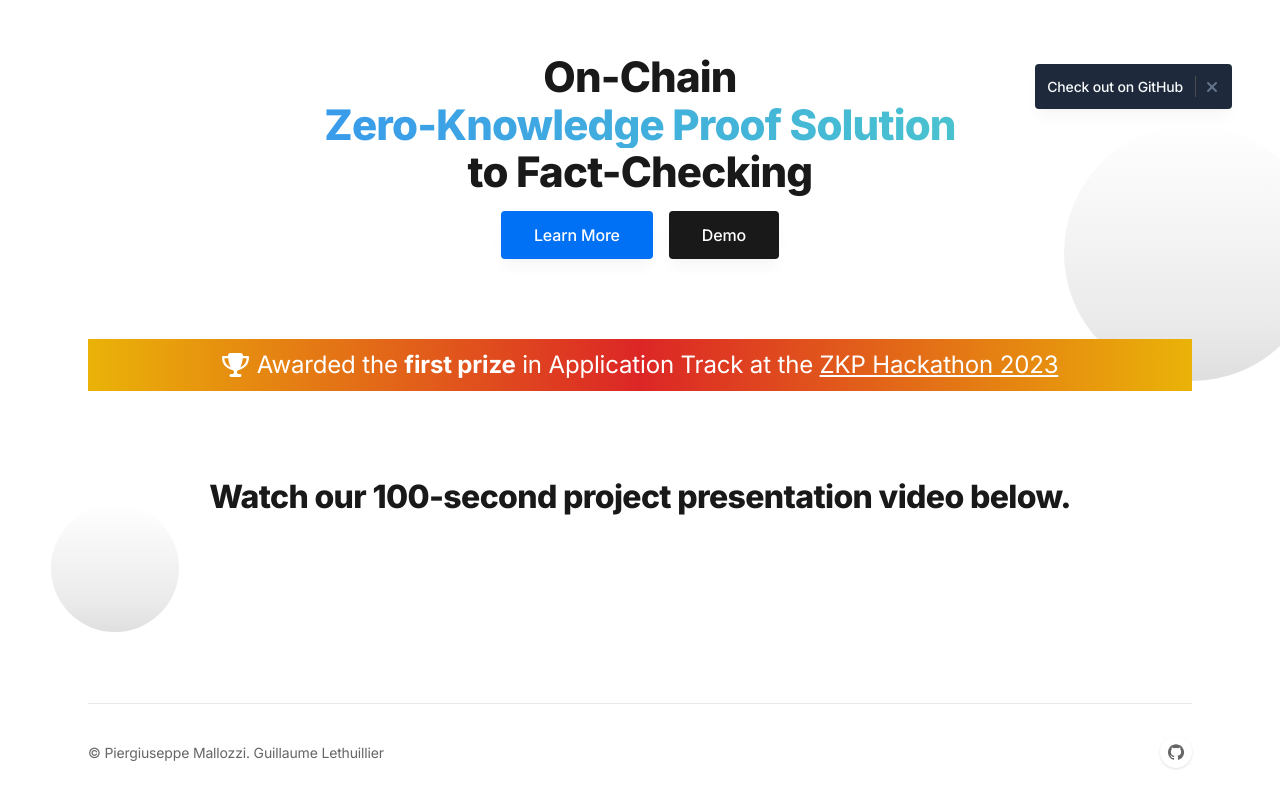
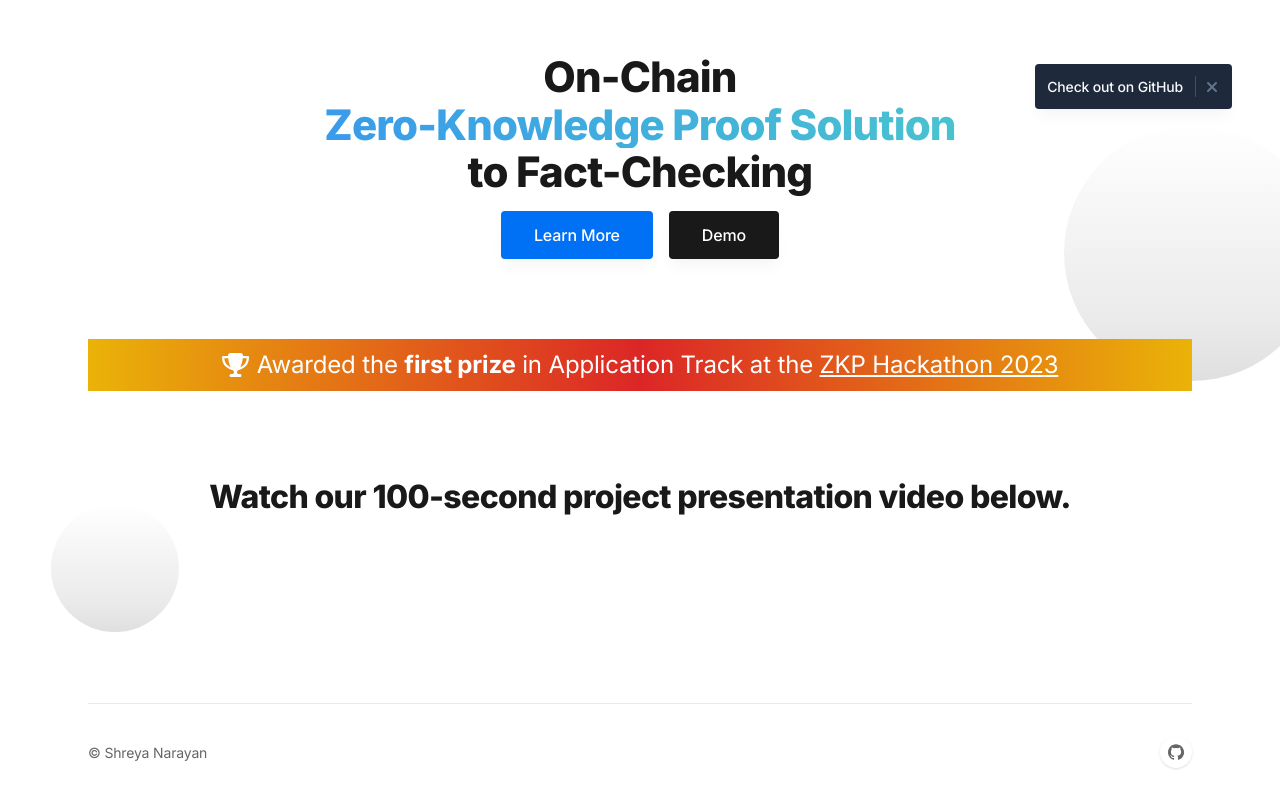
Before and after one commit to harsh-mr/fact-checker-web, a Next.js app: page / in a window 1280 px wide. Shown: the part 659-1459 px from the top of the page. Built offline with nearby package versions, Linux system fonts and the light colour scheme.

Commit message:
clean code

```diff
--- a/components/ui/footer-full.tsx
+++ b/components/ui/footer-full.tsx
@@ -271,7 +271,7 @@ export default function Footer() {
 
           {/* Copyrights note */}
           <div className="text-sm text-gray-600 mr-4">
-            &copy; Piergiuseppe Mallozzi. Guillaume Lethuillier{" "}
+            &copy; Shreya Narayan{" "}
           </div>
         </div>
       </div>
--- a/components/ui/footer.tsx
+++ b/components/ui/footer.tsx
@@ -28,7 +28,7 @@ export default function Footer() {
 
           {/* Copyrights note */}
           <div className="text-sm text-gray-600 mr-4">
-            &copy; Piergiuseppe Mallozzi. Guillaume Lethuillier{" "}
+            &copy; Shreya Narayan{" "}
           </div>
         </div>
       </div>
```
